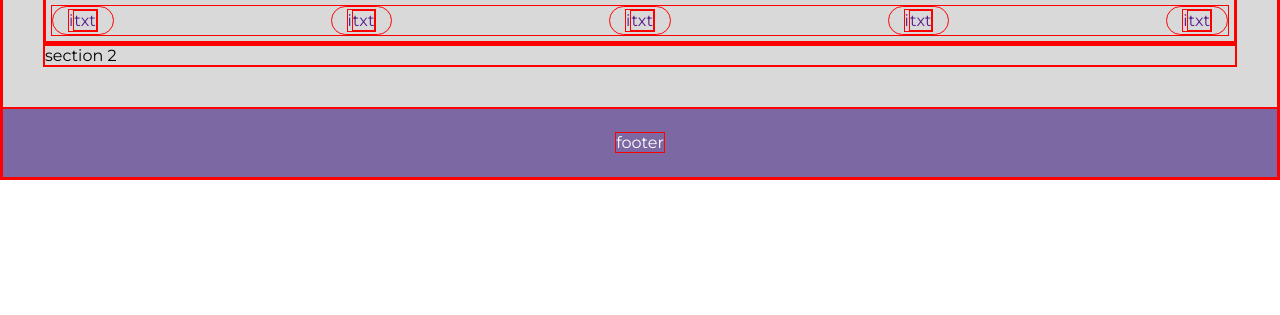
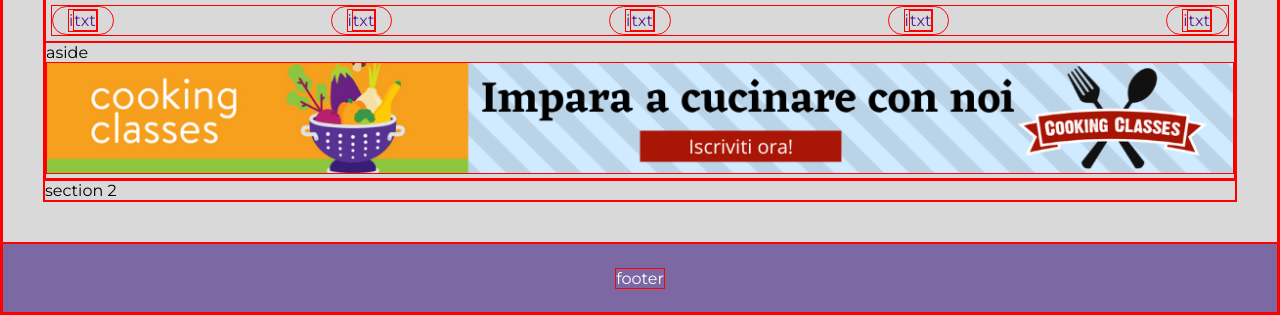
Before and after one commit to DavidIncarbone/htmlcss-responsive-layout, a plain HTML site: page index.html in a window 1280 px wide. Shown: the part 621-936 px from the top of the page. Before the commit the page ends 801 px from the top, so only its background shows below. Drawn offline with Linux system fonts and the light colour scheme.

Commit message:
add aside banner

```diff
--- a/index.html
+++ b/index.html
@@ -68,7 +68,9 @@
                     </ul>
                 </div>
 
-                <aside>
+                <aside>aside
+
+                    <img src="img/banner.png" alt="">
 
                 </aside>
             </section>
```
